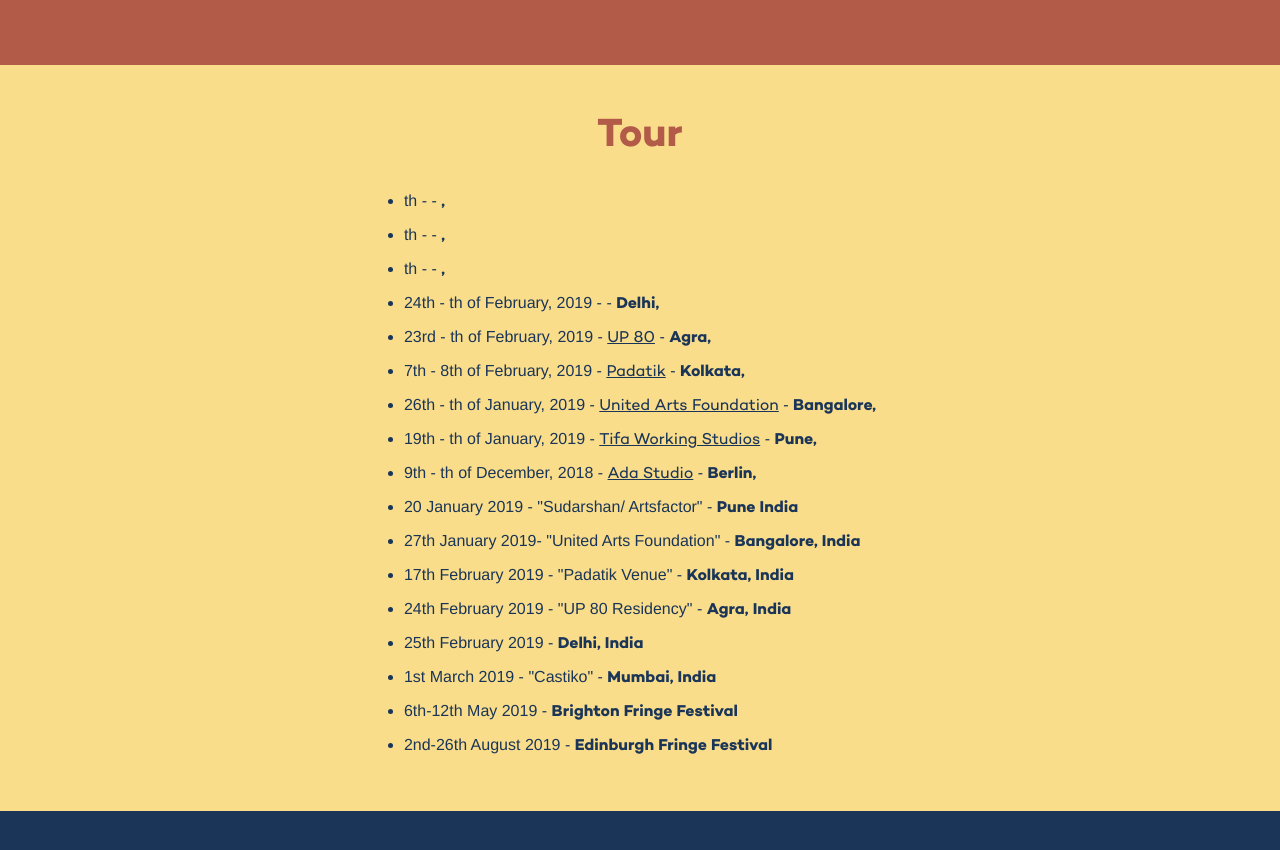
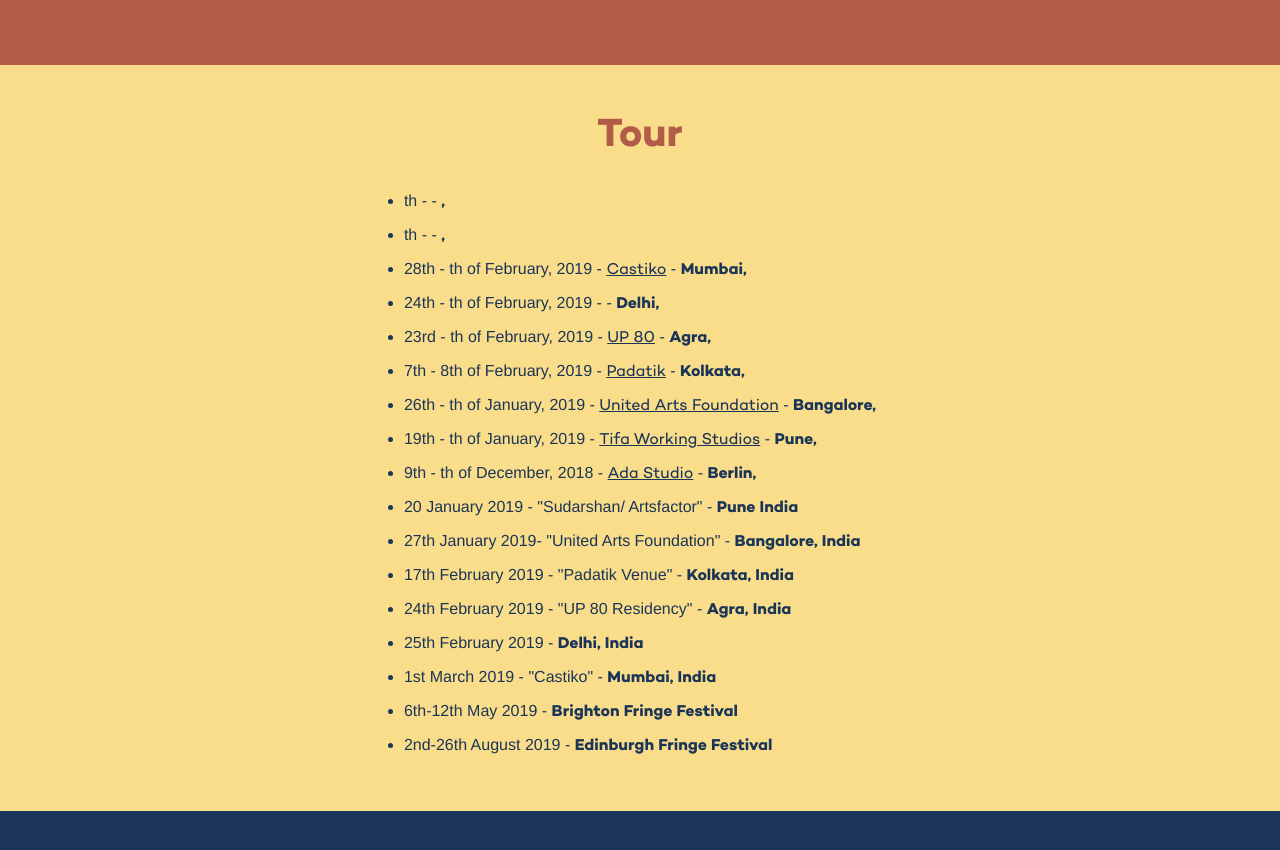
Before and after one commit to matteocarpi/GBT-Jekyll, a Jekyll site: the page built from index.md, in a window 1280 px wide and 900 px high, scrolled down 1208 px. Shown: the top 850 px of the window. Built offline with Jekyll 4.4.1, drawn with Linux system fonts in a browser that asks for light colours; nearby versions of some CDN libraries.

Commit message:
Update from Forestry.io Matteo Carpi updated index.md

```diff
--- a/index.md
+++ b/index.md
@@ -49,6 +49,11 @@ tour:
   country: India
   first-date: 2019-02-24 18:30:00 +0000
 - template: tour-date
+  city: Mumbai
+  country: India
+  venue: Castiko
+  first-date: 2019-02-28 18:30:00 +0000
+  link: https://in.bookmyshow.com/plays/whilst-walking-showcase/ET00091236
 - template: tour-date
 - template: tour-date
 
```
